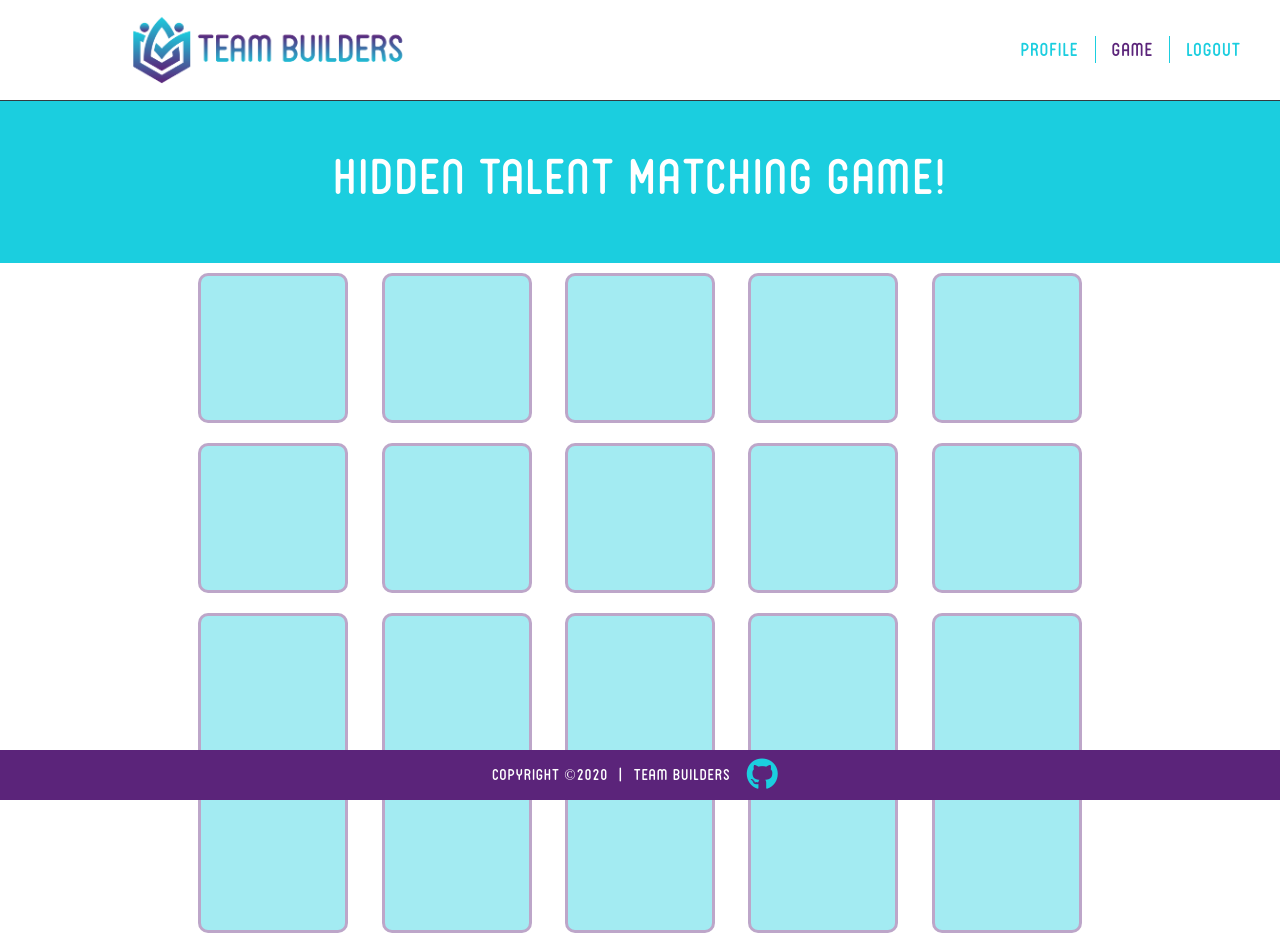
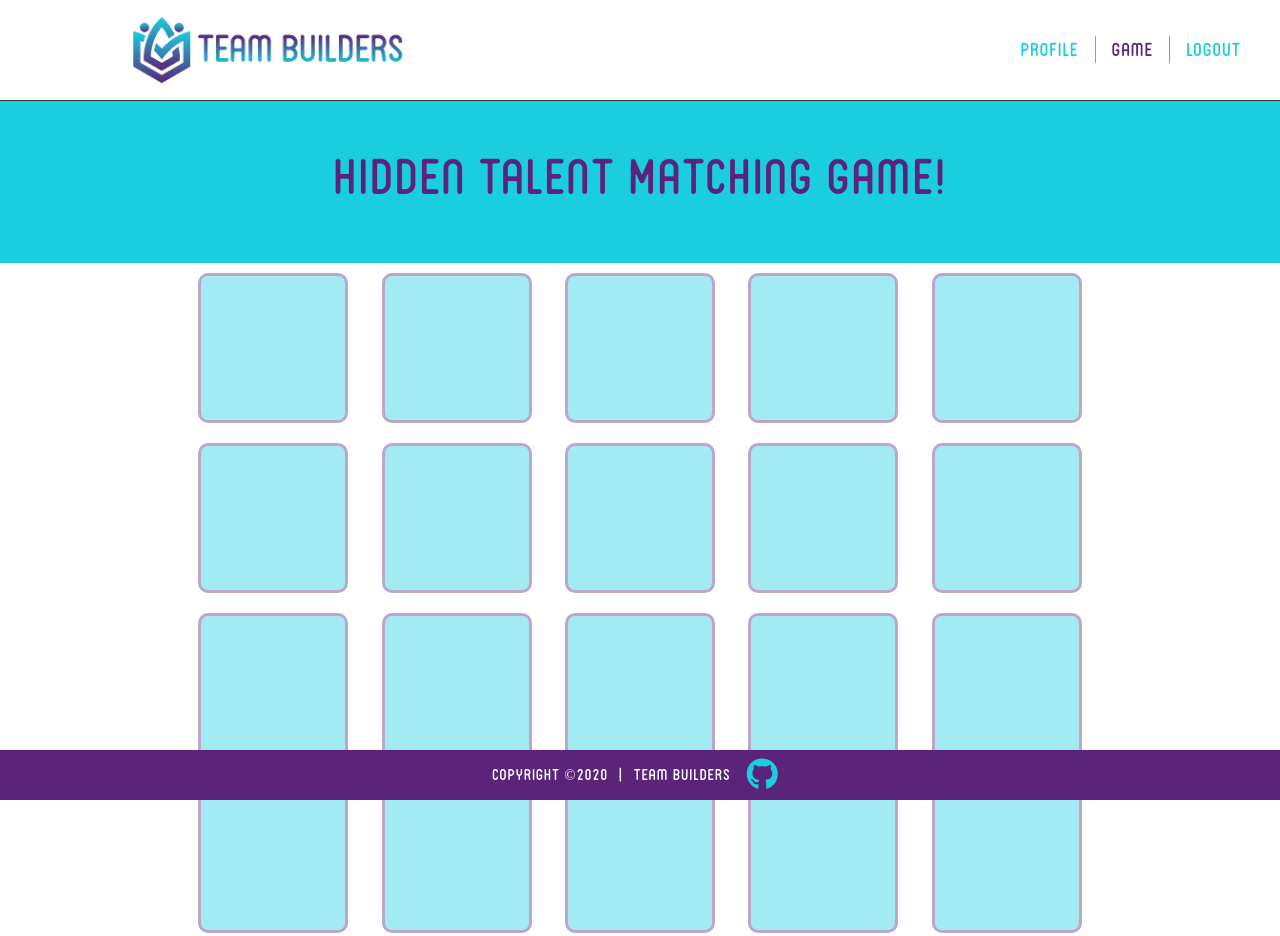
Before and after one commit to johnstoc13/html-demo, a plain HTML site: page game.html in a window 1280 px wide. Drawn offline with nearby package versions, Linux system fonts and the light colour scheme.

Commit message:
font color change

```diff
--- a/game.html
+++ b/game.html
@@ -41,7 +41,7 @@
     <section class="container-fluid bg-lt-blue py-4">
         <div class="row py-3 py-md-4">
             <div class="col">
-                <h2 class="text-white text-center h2style">Hidden Talent Matching Game!</h2>
+                <h2 class="text-purple text-center h2style">Hidden Talent Matching Game!</h2>
             </div>
         </div>
     </section>
```
